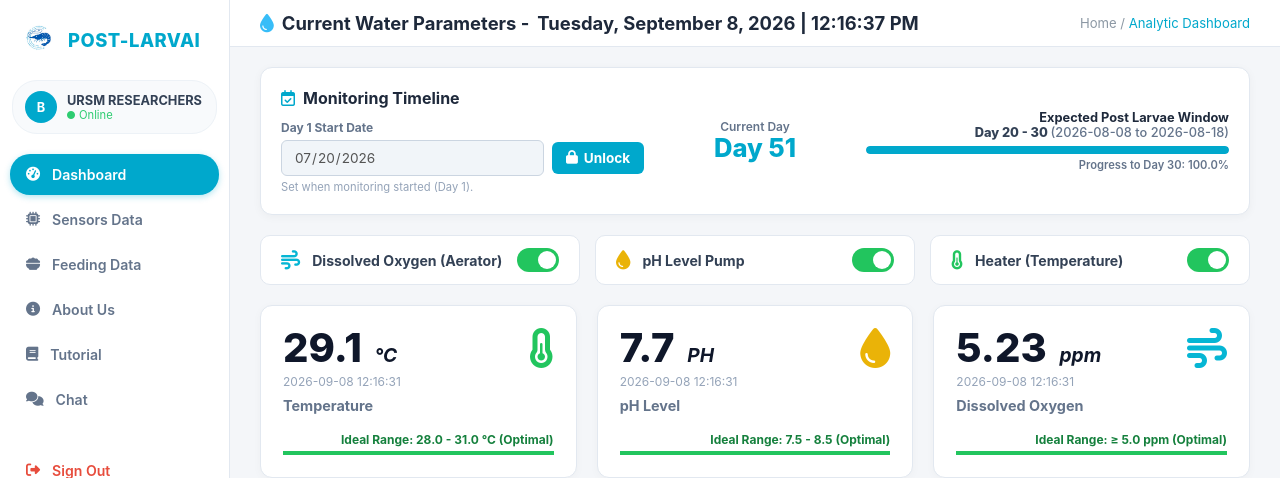
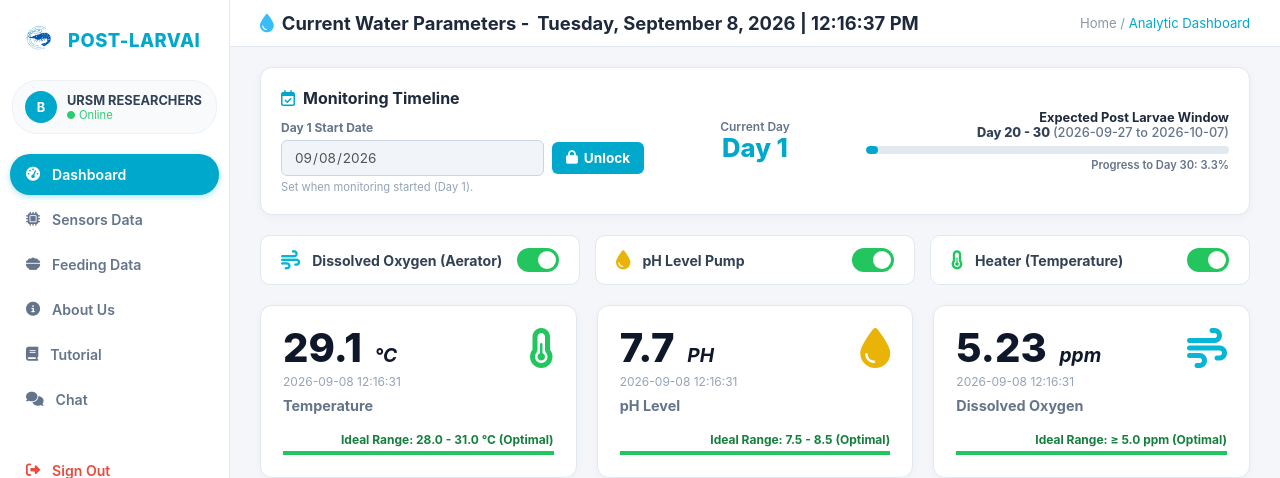
Before and after one commit to dimsumobot0904-cpu/post-larvai, a Flask app: page / in a window 1280 px wide. Shown: the top 478 px of the page. Run offline with Flask 3, Linux system fonts and the light colour scheme; the visitor is signed in with stand-in values (Sample User, id 1).

```diff
--- a/app.py
+++ b/app.py
@@ -3,6 +3,7 @@ import datetime
 import threading
 import time
 import json
+import os
 import paho.mqtt.client as mqtt
 #09/04/26 testing ai ngani
 from collections import deque
@@ -45,8 +46,25 @@ relay_states = {
     "feeder": 0
 }
 
-# DEFAULT DYNAMIC SCHEDULES (24-Hour Format: HH:MM)
-dynamic_schedules = ["06:00", "12:00", "18:00", "00:00"]
+# 09/08/26 SETTINGS FILE PARA SA PERMANENT STORAGE
+SETTINGS_FILE = "settings.json"
+
+def load_settings():
+    if os.path.exists(SETTINGS_FILE):
+        try:
+            with open(SETTINGS_FILE, 'r') as f:
+                return json.load(f)
+        except:
+            pass
+    return {"timeline_date": "", "dynamic_schedules": ["06:00", "12:00", "18:00", "00:00"]}
+
+def save_settings(data):
+    with open(SETTINGS_FILE, 'w') as f:
+        json.dump(data, f)
+
+# I-load ang saved schedules o gamitin ang defaults
+app_settings = load_settings()
+dynamic_schedules = app_settings.get("dynamic_schedules", ["06:00", "12:00", "18:00", "00:00"])
 
 #09/04/26 ai model loading block
 try:
@@ -168,10 +186,21 @@ def logout():
     return redirect(url_for('login'))
 
 @app.route('/')
-@app.route('/dashboard')
+@app.route('/dashboard', methods=['GET', 'POST'])
 def dashboard():
     if not session.get('logged_in'): return redirect(url_for('login'))
-    return render_template('index.html')
+
+    settings = load_settings()
+
+    # Kung nag-save ng timeline date mula sa form
+    if request.method == 'POST':
+        timeline = request.form.get('timeline_date')
+        if timeline is not None:
+            settings['timeline_date'] = timeline
+            save_settings(settings)
+        return redirect(url_for('dashboard'))
+
+    return render_template('index.html', settings=settings)
 
 @app.route('/sensors')
 def sensors():
@@ -181,7 +210,8 @@ def sensors():
 @app.route('/feeding')
 def feeding():
     if not session.get('logged_in'): return redirect(url_for('login'))
-    return render_template('feeding.html')
+    settings = load_settings()
+    return render_template('feeding.html', settings=settings)
 
 @app.route('/about')
 def about():
--- a/templates/index.html
+++ b/templates/index.html
@@ -369,8 +369,9 @@
             <div style="font-size: 0.75rem; font-weight: 700; color: #64748b; margin-bottom: 5px;">Day 1 Start Date
             </div>
 
+            <!-- TINAWAG DITO ANG SETTINGS.TIMELINE_DATE -->
             <div class="input-lock-group">
-                <input type="date" id="timeline-date" value="2026-07-20" disabled
+                <input type="date" id="timeline-date" value="{{ settings.timeline_date }}" disabled
                     style="background-color: #f1f5f9; width: 100%;">
                 <button type="button" id="btn-toggle-timeline" class="btn-teal"
                     onclick="toggleLock('timeline-date', 'btn-toggle-timeline')">
@@ -512,10 +513,11 @@
         <div>
             <div style="font-size: 0.8rem; font-weight: 700; color: #475569;">Feeding Schedule</div>
             <div class="schedule-grid-2x2">
+                <!-- TINAWAG DITO ANG SETTINGS.DYNAMIC_SCHEDULES (Index 0 hanggang 3) -->
                 <div class="sched-item">
                     <div class="input-lock-group">
-                        <input type="time" id="sched-1" value="06:00" style="width: 100%; background: #f1f5f9;"
-                            disabled>
+                        <input type="time" id="sched-1" value="{{ settings.dynamic_schedules[0] }}"
+                            style="width: 100%; background: #f1f5f9;" disabled>
                         <button type="button" id="btn-sched-1" class="btn-teal"
                             onclick="toggleSaveField('sched-1', 'btn-sched-1')"><i class="fa-solid fa-pen"></i></button>
                     </div>
@@ -523,8 +525,8 @@
                 </div>
                 <div class="sched-item">
                     <div class="input-lock-group">
-                        <input type="time" id="sched-2" value="12:00" style="width: 100%; background: #f1f5f9;"
-                            disabled>
+                        <input type="time" id="sched-2" value="{{ settings.dynamic_schedules[1] }}"
+                            style="width: 100%; background: #f1f5f9;" disabled>
                         <button type="button" id="btn-sched-2" class="btn-teal"
                             onclick="toggleSaveField('sched-2', 'btn-sched-2')"><i class="fa-solid fa-pen"></i></button>
                     </div>
@@ -532,8 +534,8 @@
                 </div>
                 <div class="sched-item">
                     <div class="input-lock-group">
-                        <input type="time" id="sched-3" value="18:00" style="width: 100%; background: #f1f5f9;"
-                            disabled>
+                        <input type="time" id="sched-3" value="{{ settings.dynamic_schedules[2] }}"
+                            style="width: 100%; background: #f1f5f9;" disabled>
                         <button type="button" id="btn-sched-3" class="btn-teal"
                             onclick="toggleSaveField('sched-3', 'btn-sched-3')"><i class="fa-solid fa-pen"></i></button>
                     </div>
@@ -541,8 +543,8 @@
                 </div>
                 <div class="sched-item">
                     <div class="input-lock-group">
-                        <input type="time" id="sched-4" value="00:00" style="width: 100%; background: #f1f5f9;"
-                            disabled>
+                        <input type="time" id="sched-4" value="{{ settings.dynamic_schedules[3] }}"
+                            style="width: 100%; background: #f1f5f9;" disabled>
                         <button type="button" id="btn-sched-4" class="btn-teal"
                             onclick="toggleSaveField('sched-4', 'btn-sched-4')"><i class="fa-solid fa-pen"></i></button>
                     </div>
@@ -553,7 +555,7 @@
     </div>
 </div>
 
-<!-- 5. AI/ML Model Predictions Cards (Updated para sa LSTM Forecast + SVM Status) -->
+<!-- 5. AI/ML Model Predictions Cards -->
 <div class="dashboard-card" style="background: transparent; border: none; padding: 0; box-shadow: none;">
     <div
         style="font-weight: 700; font-size: 1rem; color: #1e293b; margin-bottom: 15px; display: flex; align-items: center; gap: 8px;">
@@ -620,7 +622,7 @@
 
 {% block extra_js %}
 <script>
-    // Toggle Timeline Lock/Unlock
+    // Toggle Timeline Lock/Unlock at i-save sa backend kapag ni-lock
     function toggleLock(inputId, buttonId) {
         const inputEl = document.getElementById(inputId);
         const btnEl = document.getElementById(buttonId);
@@ -639,7 +641,21 @@
             btnEl.style.backgroundColor = "#00a8cc";
 
             calculateMonitoringProgress();
-            alert("Na-save ang timeline date!");
+
+            // SEND POST REQUEST TO FLASK TO SAVE THE TIMELINE DATE (NEW!)
+            let formData = new FormData();
+            formData.append('timeline_date', inputEl.value);
+
+            fetch('/dashboard', {
+                method: 'POST',
+                body: formData
+            })
+                .then(response => {
+                    if (response.ok) {
+                        alert("Timeline date saved on system!");
+                    }
+                })
+                .catch(error => console.error("Error updating timeline date:", error));
         }
     }
 
@@ -803,18 +819,16 @@
             .catch(error => console.error('Error triggering feeder:', error));
     }
 
-    // Fetch AI/ML Predictions from Backend (DINI INILAGAY)
+    // Fetch AI/ML Predictions from Backend
     function updateAIPredictions() {
         fetch('/predict_ai')
             .then(response => response.json())
             .then(data => {
                 if (data.status === 'success') {
-                    // Update LSTM Forecast Cards
                     document.getElementById('forecast-temp').innerText = data.forecast_temp + ' °C';
                     document.getElementById('forecast-ph').innerText = data.forecast_ph;
                     document.getElementById('forecast-do').innerText = data.forecast_do + ' ppm';
 
-                    // Update SVM Status Card
                     const statusEl = document.getElementById('svm-status');
                     const riskEl = document.getElementById('svm-risk-level');
 
@@ -830,6 +844,7 @@
 
     window.addEventListener('DOMContentLoaded', () => {
         const dateInput = document.getElementById('timeline-date');
+        // Awtomatikong ise-set sa current date KUNG walang nakasave sa settings.json
         if (!dateInput.value) {
             dateInput.value = new Date().toISOString().split('T')[0];
         }
@@ -838,7 +853,6 @@
         triggerLiveDashboardUpdate();
         setInterval(triggerLiveDashboardUpdate, 2000);
 
-        // DINI INILAGAY ANG PAG-TAWAG SA AI PREDICTIONS
         updateAIPredictions();
         setInterval(updateAIPredictions, 5000);
     });
```
